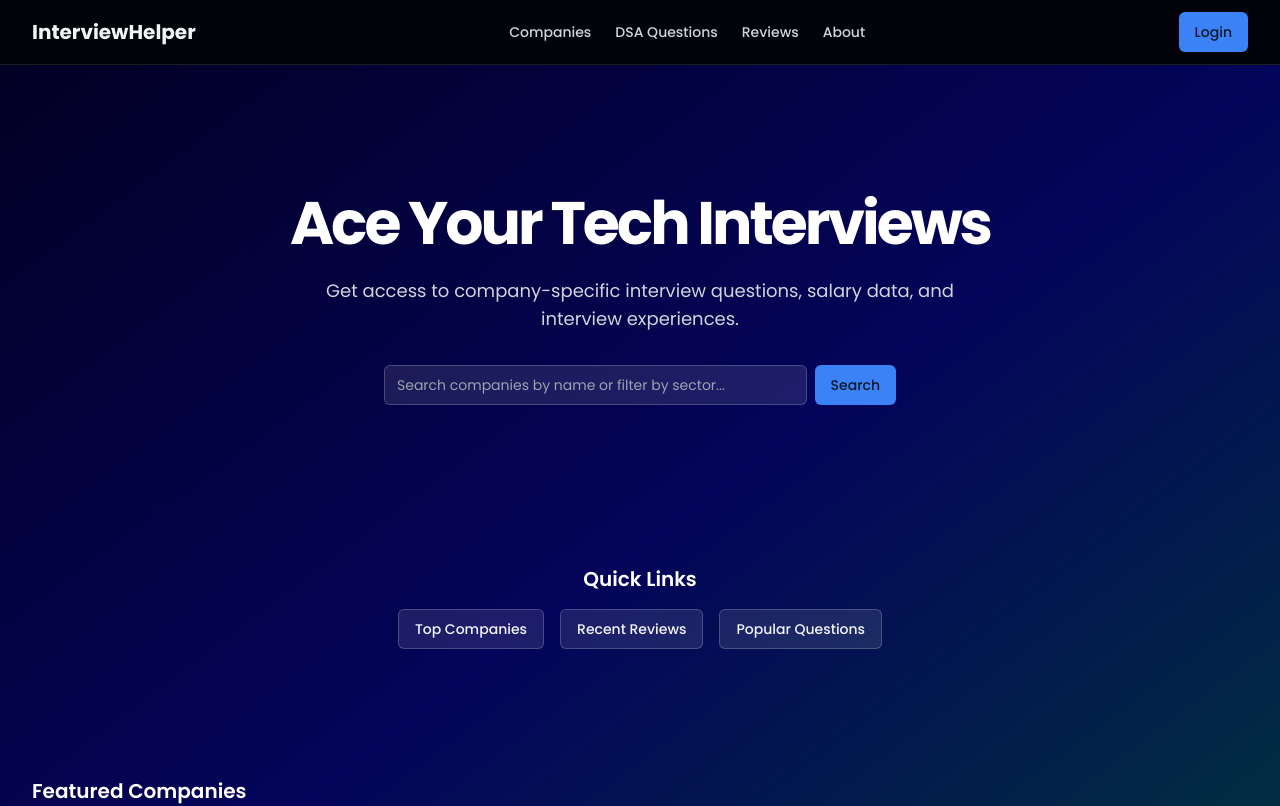
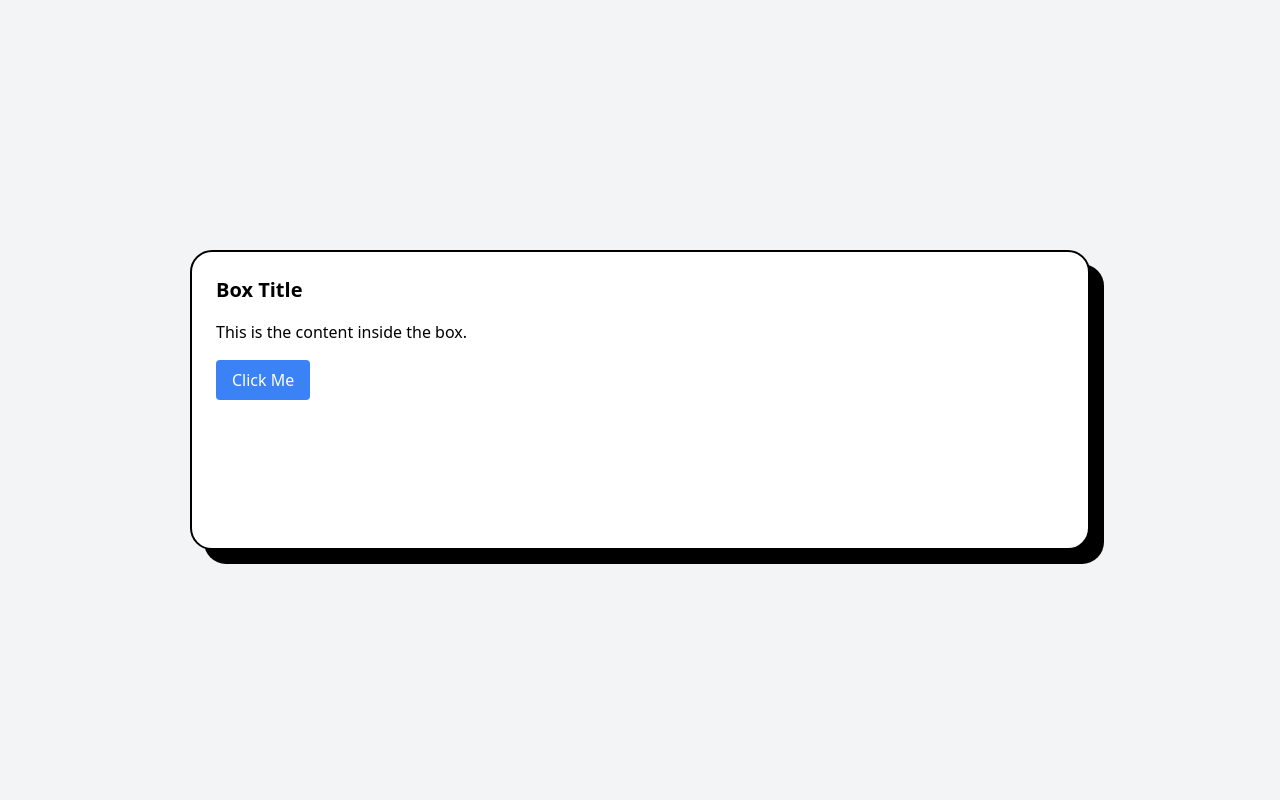
Before and after one commit to shravya235/Interview_helper, a Next.js app in the folder frontend/: page / in a window 1280 px wide. Shown: the top 806 px of the page. Built offline with nearby package versions, Linux system fonts and the light colour scheme; no server answers.

Commit message:
created landing page structure

```diff
--- a/frontend/src/app/layout.tsx
+++ b/frontend/src/app/layout.tsx
@@ -1,37 +1,14 @@
-// src/app/layout.tsx
-import type { Metadata } from "next";
-import { Poppins } from "next/font/google";
-import "./globals.css";
-import Providers from "./providers";
-import { SiteHeader } from "@/components/custom/site-header";
-import { SiteFooter } from "@/components/custom/site-footer";
+import './globals.css'
 
-const poppins = Poppins({
-  subsets: ["latin"],
-  weight: ["300", "400", "500", "600", "700"],
-});
+export const metadata = {
+  title: 'Widecanvas Clone',
+  description: 'Draw, Speak, and Code Your App to Life',
+}
 
-export const metadata: Metadata = {
-  title: "Interview Helper AI",
-  description: "Gain the AI-powered edge to ace your next interview.",
-};
-
-export default function RootLayout({
-  children,
-}: Readonly<{
-  children: React.ReactNode;
-}>) {
+export default function RootLayout({ children }: { children: React.ReactNode }) {
   return (
-    <html lang="en" className="dark" suppressHydrationWarning>
-      <body
-        className={`${poppins.className} bg-gray-950 text-gray-100 min-h-screen flex flex-col`}
-      >
-        <Providers>
-          <SiteHeader />
-          <main className="flex-grow">{children}</main>
-          <SiteFooter />
-        </Providers>
-      </body>
+    <html lang="en">
+      <body className="bg-white text-black">{children}</body>
     </html>
-  );
+  )
 }
--- a/frontend/src/app/page.tsx
+++ b/frontend/src/app/page.tsx
@@ -1,15 +1,15 @@
-// src/app/page.tsx
-import { HeroSection } from "@/components/landing/hero-section";
-import { QuickLinksSection } from "@/components/landing/quicklinks-section";
-import { FeaturedCompaniesSection } from "@/components/landing/featured-companies-section";
+import Box from "@/components/ui/Box";
 
-export default function LandingPage() {
+export default function Home() {
   return (
-    // Add the gradient background to the main container
-    <div className="w-full bg-gradient-to-br from-[#020024] via-[#04045a] to-[#00393b]">
-      <HeroSection />
-      <QuickLinksSection />
-      <FeaturedCompaniesSection />
-    </div>
+    <main className="min-h-screen flex items-center justify-center bg-gray-100 px-4">
+      <Box>
+        <h2 className="text-xl font-bold mb-4">Box Title</h2>
+        <p>This is the content inside the box.</p>
+        <button className="mt-4 px-4 py-2 bg-blue-500 text-white rounded">
+          Click Me
+        </button>
+      </Box>
+    </main>
   );
 }
--- /dev/null
+++ b/frontend/src/components/ui/Box.tsx
@@ -0,0 +1,22 @@
+import { ReactNode } from "react";
+
+interface RightMockupProps {
+  children: ReactNode;
+}
+
+export default function RightMockup({ children }: RightMockupProps) {
+  return (
+    <div className="flex-1 flex justify-center">
+      {/* wrapper controls size */}
+      <div className="relative w-[900px] h-[300px] max-w-full">
+        {/* back black box (shadow effect) */}
+        <div className="absolute inset-0 translate-x-[14px] translate-y-[14px] rounded-[22px] bg-black" />
+
+        {/* front box with thin border */}
+        <div className="relative rounded-[22px] border-[2px] border-black overflow-hidden bg-white p-6 h-full">
+          {children}
+        </div>
+      </div>
+    </div>
+  );
+}
```
